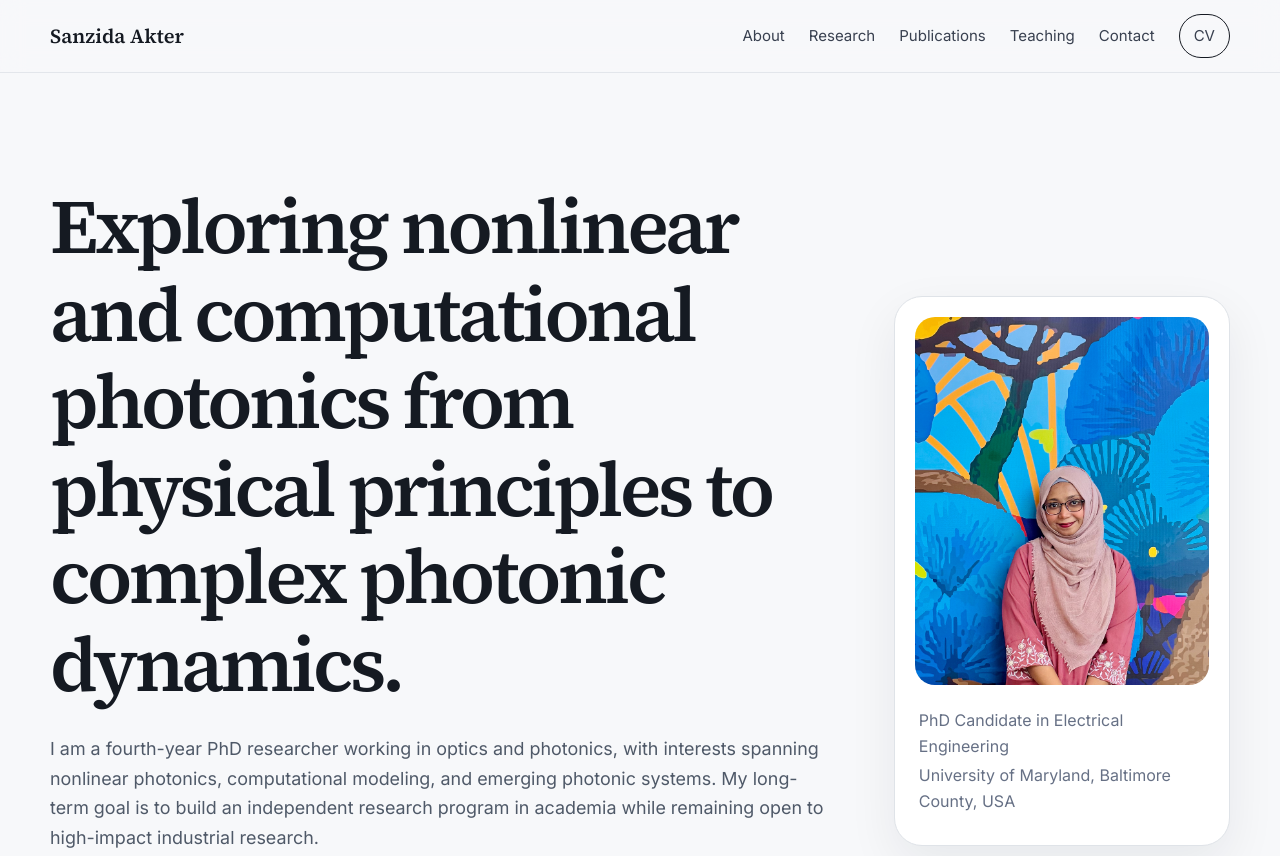
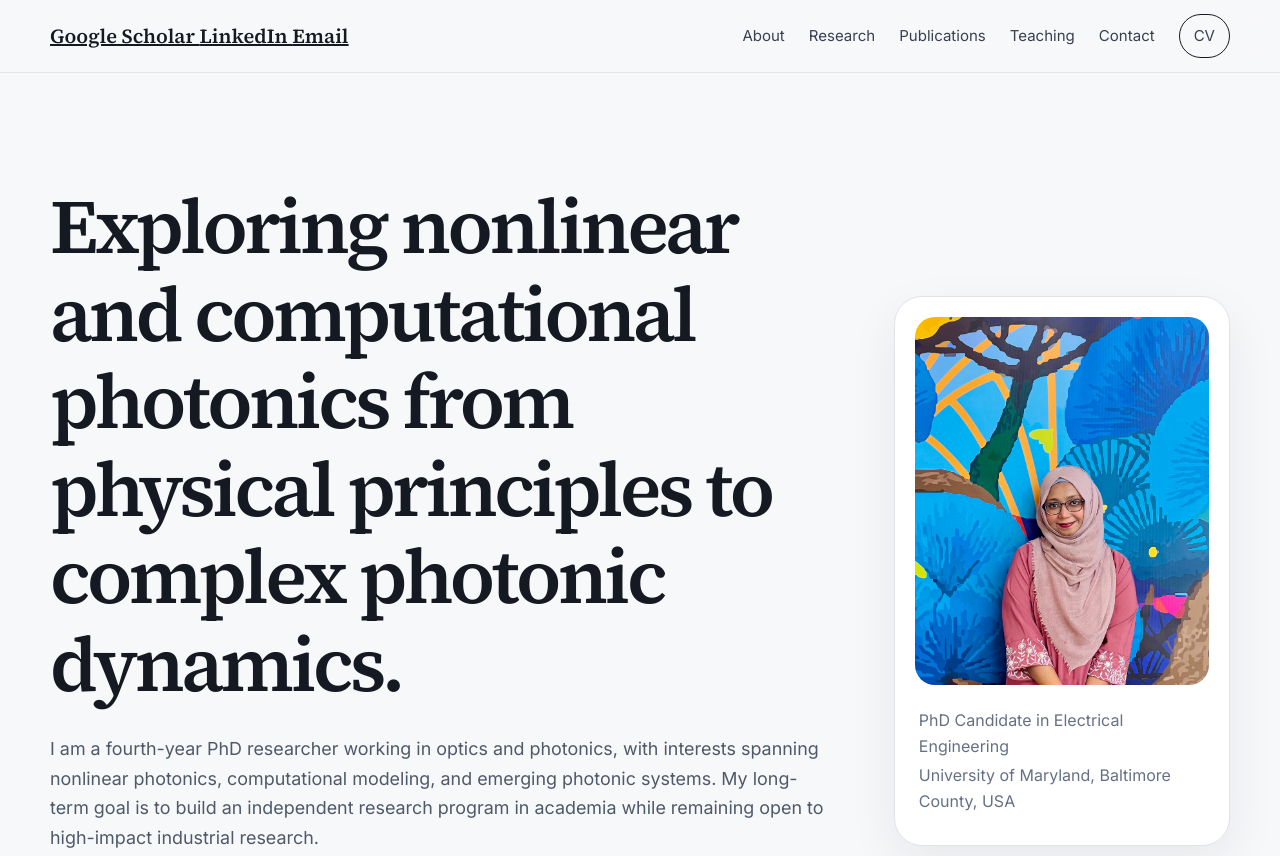
Before and after one commit to Sanzida98/Sanzida98.github.io, a plain HTML site: page index.html in a window 1280 px wide. Shown: the top 856 px of the page. Drawn offline with Linux system fonts and the light colour scheme.

Commit message:
Refactor header and navigation structure in index.html

```diff
--- a/index.html
+++ b/index.html
@@ -30,17 +30,39 @@
 
 <body>
 
+<!-- Header block: -->
+
 <header class="site-header">
 
   <div class="container nav-wrap">
 
-      <a class="brand"
-         href="#top">
-        Sanzida Akter
+    <!-- Links on the top-left -->
+    <div class="brand social-nav">
+
+      <a
+        href="https://scholar.google.com/citations?user=bCazGooAAAAJ&hl=en"
+        target="_blank"
+        rel="noopener noreferrer">
+        Google Scholar
       </a>
 
-      <nav class="nav"
-           id="nav">
+      <a
+        href="https://www.linkedin.com/in/sanzida-akter-1a522a16b/"
+        target="_blank"
+        rel="noopener noreferrer">
+        LinkedIn
+      </a>
+
+      <a href="mailto:sanzida1@umbc.edu">
+        Email
+      </a>
+
+    </div>
+
+
+    <!-- Navigation on the top-right -->
+
+    <nav class="nav" id="nav">
 
       <a href="#about">
         About
@@ -62,14 +84,18 @@
         Contact
       </a>
 
-        <a class="nav-cta"
-           href="assets/Academic_CV_Sanzida.pdf">
+      <a
+        class="nav-cta"
+        href="assets/Academic_CV_Sanzida.pdf"
+        target="_blank">
         CV
       </a>
 
     </nav>
 
-      <button class="menu-btn"
+
+    <button
+      class="menu-btn"
       id="menuBtn"
       aria-label="Toggle menu">
       ☰
@@ -78,7 +104,6 @@
   </div>
 
 </header>
-
 
   <main id="top">
 
```
Lines whose indentation alone changed are shown as unchanged.
